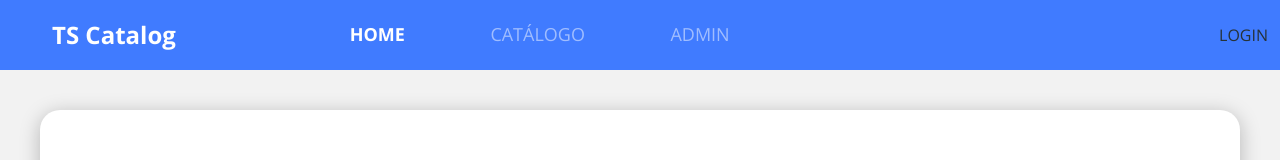
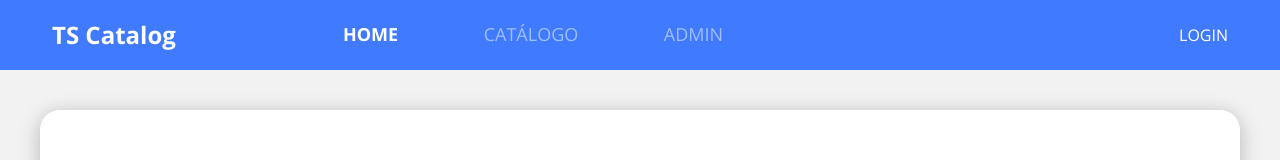
Before and after one commit to T-G0nc4lv3s/bds01-reactjs, a React (Create React App) app in the folder frontweb/: page / in a window 1280 px wide. Shown: the top 160 px of the page. Built offline with nearby package versions, Linux system fonts and the light colour scheme; no server answers.

Commit message:
Login/logout styling

```diff
--- a/frontweb/src/components/Navbar/index.tsx
+++ b/frontweb/src/components/Navbar/index.tsx
@@ -80,10 +80,10 @@
             </ul>
           </div>
 
-          <div>
+          <div className="nav-login-logout">
             {authData.authenticated ? (
               <>
-                <span>{authData.tokenData?.user_name}</span>
+                <span className="nav-username">{authData.tokenData?.user_name}</span>
                 <a href="#logout" onClick={handleLogoutClick}>
                   LOGOUT
                 </a>
--- a/frontweb/src/components/Navbar/styles.css
+++ b/frontweb/src/components/Navbar/styles.css
@@ -26,3 +26,30 @@
     min-height: 70px;
     padding-left: 40px;
 }
+
+.nav-login-logout{
+    display: none;
+}
+
+.nav-username{
+    display: none;
+}
+
+@media(min-width: 768px){
+    .nav-login-logout{
+        display: unset;
+        color: #FFF;
+        margin-right: 15px;
+    }
+}
+
+@media(min-width: 992px){
+    .nav-login-logout{
+        margin-right: 40px;
+    }
+
+    .nav-username{
+        display: unset;
+        margin-right: 20px;
+    }
+}
```
